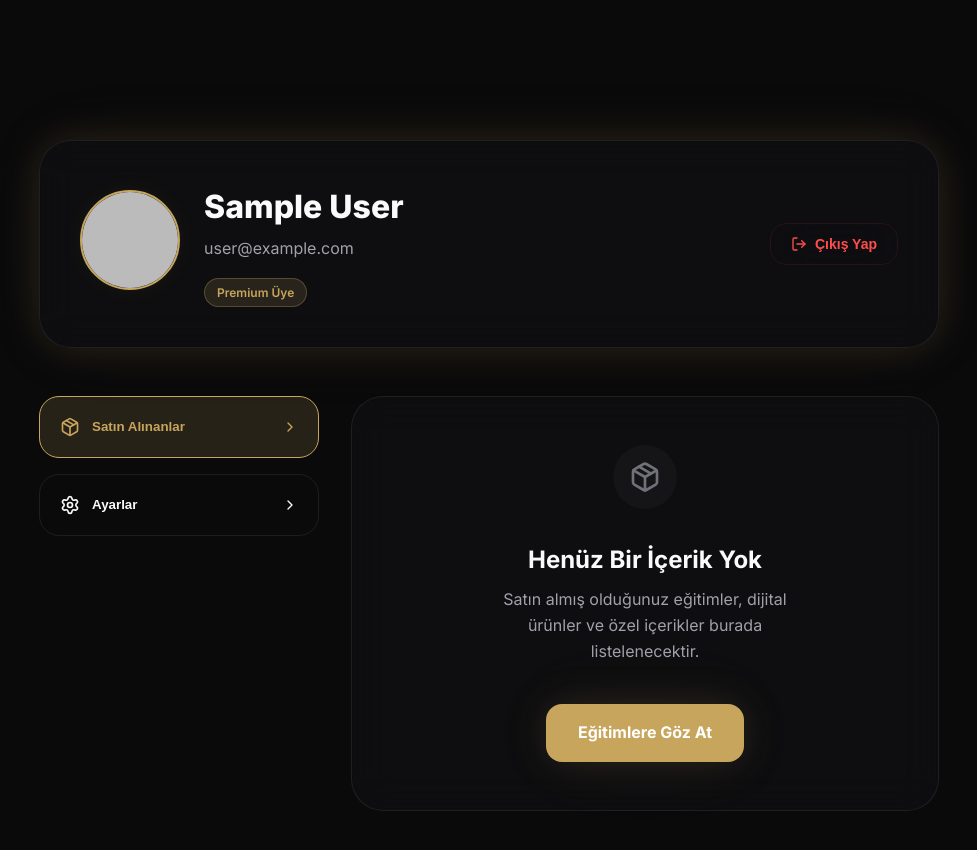
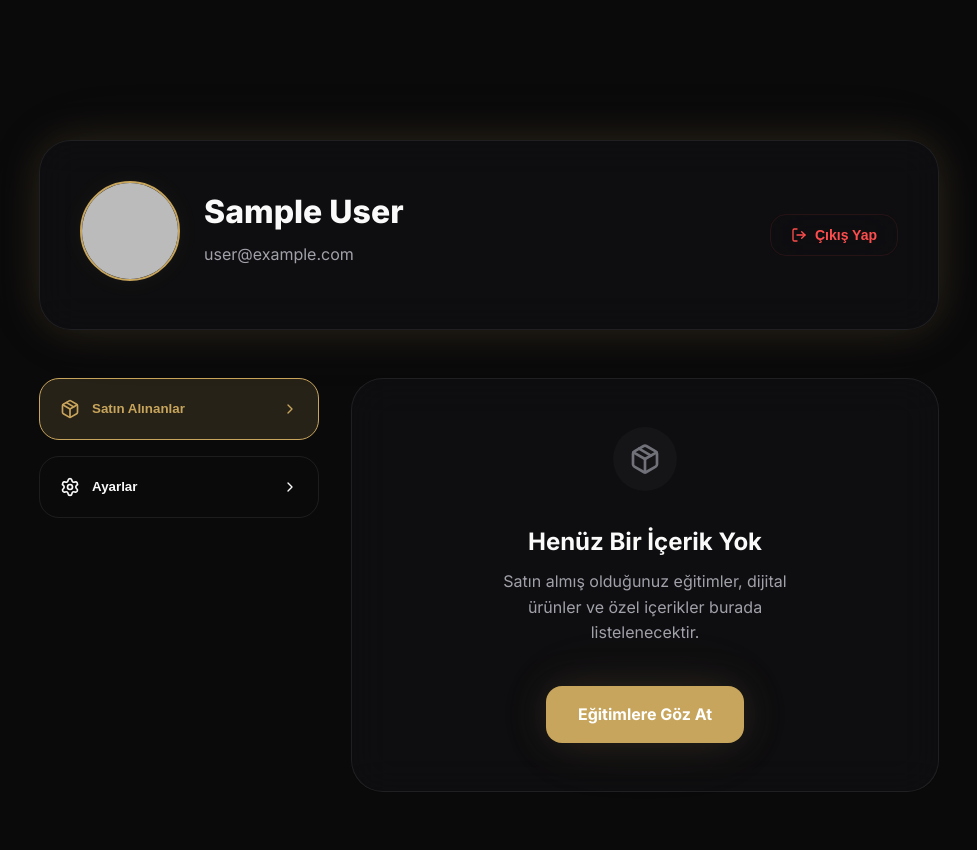
Before and after one commit to emregunes41/withnazligunes-website, a Next.js app: page /profil in a window 1280 px wide. Shown: the top 850 px of the page, without its empty margins (151-1128 px from the left). Built offline with nearby package versions, Linux system fonts and the light colour scheme; no server answers; sample sign-in values are in the browser's storage.

Commit message:
style: remove premium member badge from profile

```diff
--- a/src/app/profil/page.js
+++ b/src/app/profil/page.js
@@ -77,9 +77,7 @@ export default function ProfilePage() {
             <h1 className="profile-name">{session.user.name}</h1>
             <p className="profile-email">{session.user.email}</p>
             <div className="profile-badges">
-              <span className="profile-badge">
-                Premium Üye
-              </span>
+              {/* Premium badge removed as requested */}
             </div>
           </div>
           <button
```
